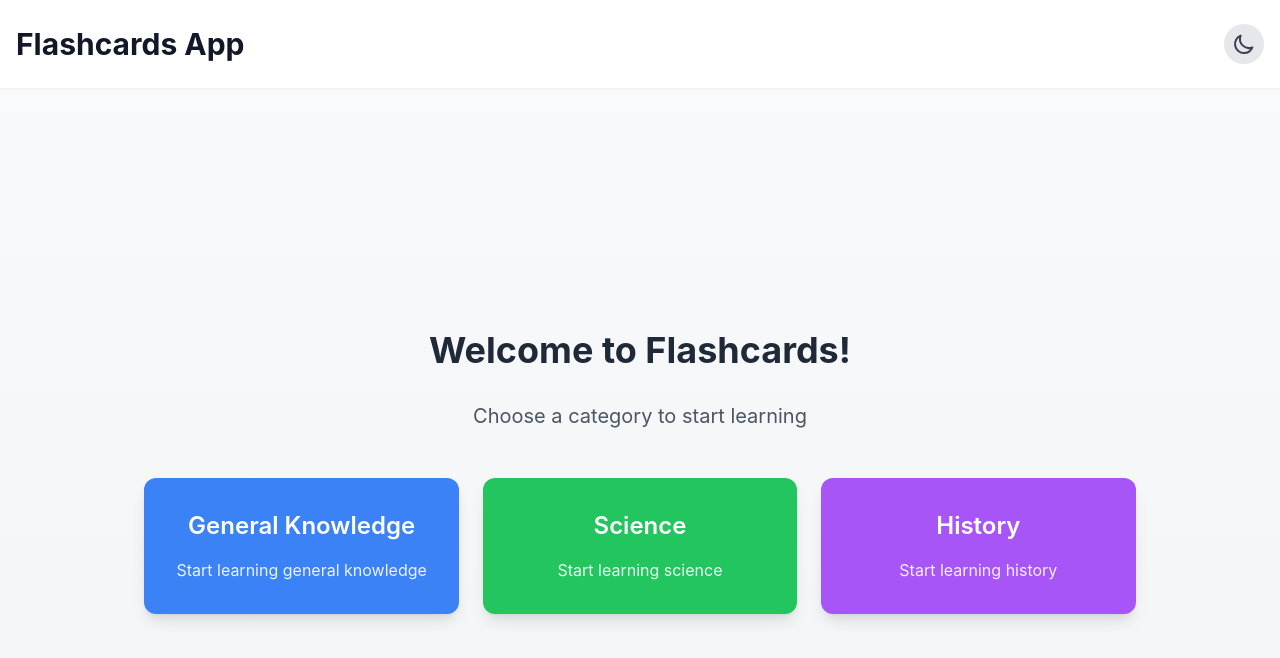
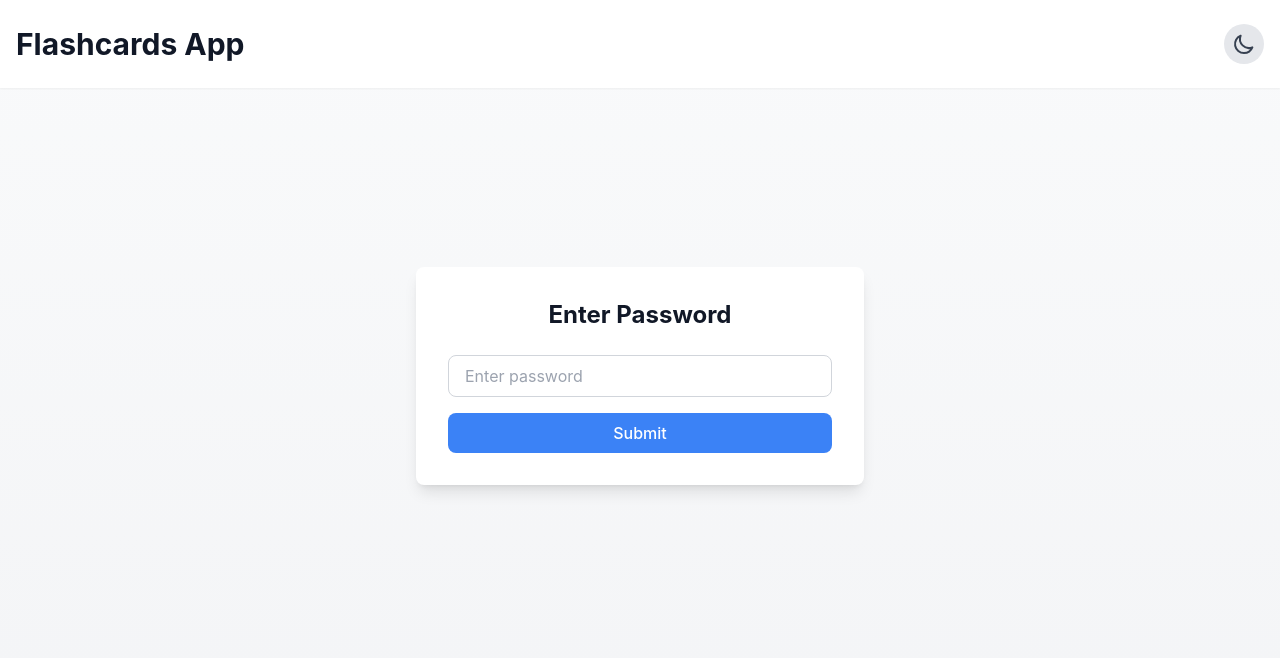
Before and after one commit to camicaillie/dasistgut, a React (Vite) app in the folder flashcards/: page / in a window 1280 px wide. Shown: the top 658 px of the page. Built offline with nearby package versions, Linux system fonts and the light colour scheme.

Commit message:
update big

```diff
--- a/flashcards/src/App.tsx
+++ b/flashcards/src/App.tsx
@@ -1,12 +1,14 @@
 import { useState, useEffect } from 'react';
 import { FlashcardDeck } from './components/FlashcardDeck';
 import { WelcomePage } from './components/WelcomePage';
+import { PasswordPrompt } from './components/PasswordPrompt';
 import { flashcardSets, FlashcardSet } from './data/flashcards';
 
 function App() {
   const [selectedCategory, setSelectedCategory] = useState<string | null>(null);
   const [currentSet, setCurrentSet] = useState<FlashcardSet | null>(null);
   const [darkMode, setDarkMode] = useState(false);
+  const [isAuthenticated, setIsAuthenticated] = useState(false);
 
   // Initialize dark mode from localStorage or system preference
   useEffect(() => {
@@ -44,6 +46,36 @@ function App() {
   const toggleDarkMode = () => {
     setDarkMode(prev => !prev);
   };
+
+  if (!isAuthenticated) {
+    return (
+      <div className={`min-h-screen transition-colors duration-200 ${darkMode ? 'dark bg-gray-900' : 'bg-gradient-to-b from-gray-50 to-gray-100'}`}>
+        <header className={`${darkMode ? 'bg-gray-800 shadow-gray-900' : 'bg-white shadow-sm'} transition-colors duration-200`}>
+          <div className="max-w-7xl mx-auto py-6 px-4 flex justify-between items-center">
+            <h1 className={`text-3xl font-bold ${darkMode ? 'text-white' : 'text-gray-900'}`}>Flashcards App</h1>
+            <button
+              onClick={toggleDarkMode}
+              className={`p-2 rounded-full ${darkMode ? 'bg-gray-700 text-yellow-300' : 'bg-gray-200 text-gray-700'}`}
+              aria-label="Toggle dark mode"
+            >
+              {darkMode ? (
+                <svg xmlns="http://www.w3.org/2000/svg" className="h-6 w-6" fill="none" viewBox="0 0 24 24" stroke="currentColor">
+                  <path strokeLinecap="round" strokeLinejoin="round" strokeWidth={2} d="M12 3v1m0 16v1m9-9h-1M4 12H3m15.364 6.364l-.707-.707M6.343 6.343l-.707-.707m12.728 0l-.707.707M6.343 17.657l-.707.707M16 12a4 4 0 11-8 0 4 4 0 018 0z" />
+                </svg>
+              ) : (
+                <svg xmlns="http://www.w3.org/2000/svg" className="h-6 w-6" fill="none" viewBox="0 0 24 24" stroke="currentColor">
+                  <path strokeLinecap="round" strokeLinejoin="round" strokeWidth={2} d="M20.354 15.354A9 9 0 018.646 3.646 9.003 9.003 0 0012 21a9.003 9.003 0 008.354-5.646z" />
+                </svg>
+              )}
+            </button>
+          </div>
+        </header>
+        <main className={`max-w-7xl mx-auto py-12 ${darkMode ? 'text-white' : ''}`}>
+          <PasswordPrompt onCorrectPassword={() => setIsAuthenticated(true)} darkMode={darkMode} />
+        </main>
+      </div>
+    );
+  }
 
   return (
     <div className={`min-h-screen transition-colors duration-200 ${darkMode ? 'dark bg-gray-900' : 'bg-gradient-to-b from-gray-50 to-gray-100'}`}>
--- a/flashcards/src/components/FlashcardDeck.tsx
+++ b/flashcards/src/components/FlashcardDeck.tsx
@@ -11,11 +11,11 @@ import {
   sortCardsByDueDate
 } from '../utils/spacedRepetition';
 
-interface FlashcardData extends FlashcardType {
-  id: number;
-  difficulty?: 'easy' | 'medium' | 'hard';
-  favorite?: boolean;
-}
+//interface FlashcardData extends FlashcardType {
+  //id: number;
+  //difficulty?: 'easy' | 'medium' | 'hard';
+  //favorite?: boolean;
+//}
 
 interface FlashcardDeckProps {
   cards: FlashcardType[];
--- /dev/null
+++ b/flashcards/src/components/PasswordPrompt.tsx
@@ -0,0 +1,64 @@
+import React, { useState } from 'react';
+
+interface PasswordPromptProps {
+  onCorrectPassword: () => void;
+  darkMode: boolean;
+}
+
+export const PasswordPrompt: React.FC<PasswordPromptProps> = ({ onCorrectPassword, darkMode }) => {
+  const [password, setPassword] = useState('');
+  const [error, setError] = useState(false);
+
+  const handleSubmit = (e: React.FormEvent) => {
+    e.preventDefault();
+    if (password === 'fenomen') {
+      onCorrectPassword();
+    } else {
+      setError(true);
+      setPassword('');
+    }
+  };
+
+  return (
+    <div className="flex flex-col items-center justify-center min-h-[60vh]">
+      <div className={`p-8 rounded-lg shadow-lg ${darkMode ? 'bg-gray-800' : 'bg-white'} max-w-md w-full`}>
+        <h2 className={`text-2xl font-bold mb-6 text-center ${darkMode ? 'text-white' : 'text-gray-900'}`}>
+          Enter Password
+        </h2>
+        <form onSubmit={handleSubmit} className="space-y-4">
+          <div>
+            <input
+              type="password"
+              value={password}
+              onChange={(e) => {
+                setPassword(e.target.value);
+                setError(false);
+              }}
+              className={`w-full px-4 py-2 rounded-lg border ${
+                error
+                  ? 'border-red-500'
+                  : darkMode
+                    ? 'border-gray-600 bg-gray-700 text-white'
+                    : 'border-gray-300 bg-white text-gray-900'
+              } focus:outline-none focus:ring-2 focus:ring-blue-500`}
+              placeholder="Enter password"
+            />
+            {error && (
+              <p className="text-red-500 text-sm mt-2">Incorrect password. Please try again.</p>
+            )}
+          </div>
+          <button
+            type="submit"
+            className={`w-full py-2 px-4 rounded-lg ${
+              darkMode
+                ? 'bg-blue-600 hover:bg-blue-700'
+                : 'bg-blue-500 hover:bg-blue-600'
+            } text-white font-medium transition-colors duration-200`}
+          >
+            Submit
+          </button>
+        </form>
+      </div>
+    </div>
+  );
+};
--- a/flashcards/src/components/StudyStats.tsx
+++ b/flashcards/src/components/StudyStats.tsx
@@ -1,4 +1,4 @@
-import React, { useEffect, useState } from 'react';
+import { useEffect, useState } from 'react';
 
 interface StudySession {
   date: string;
--- a/flashcards/src/components/WelcomePage.tsx
+++ b/flashcards/src/components/WelcomePage.tsx
@@ -1,4 +1,4 @@
-import React from 'react';
+import {} from 'react';
 
 interface WelcomePageProps {
   onCategorySelect: (category: string) => void;
```
Also changed, not shown: flashcards/package.json (+7 -2 lines), flashcards/vite.config.ts (+4 -4 lines), package.json (added, +27 -0 lines), 4 other files (tests, documents, lock files or other folders).
